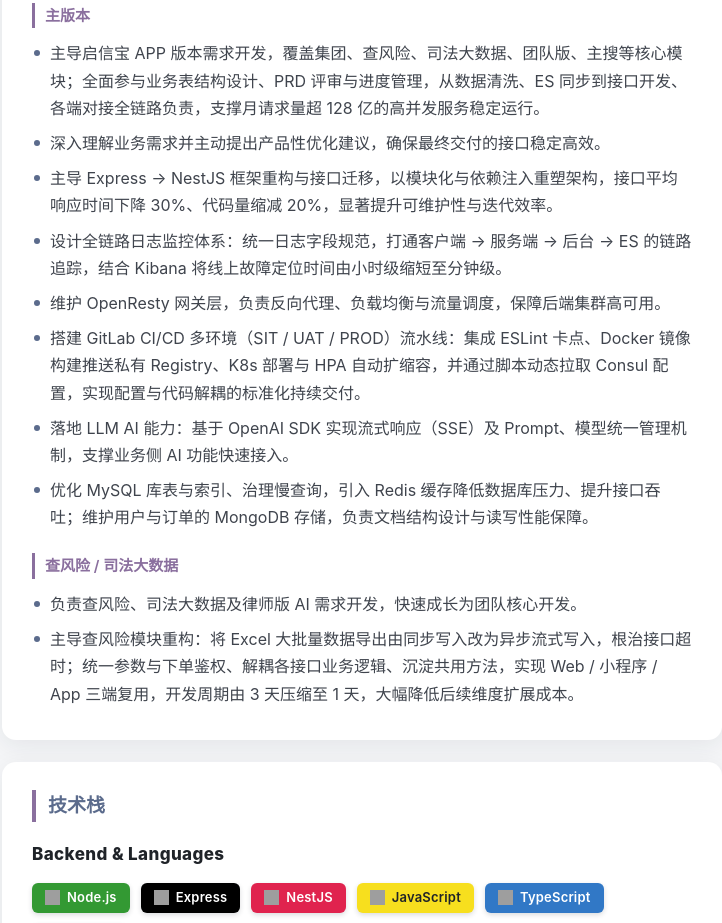
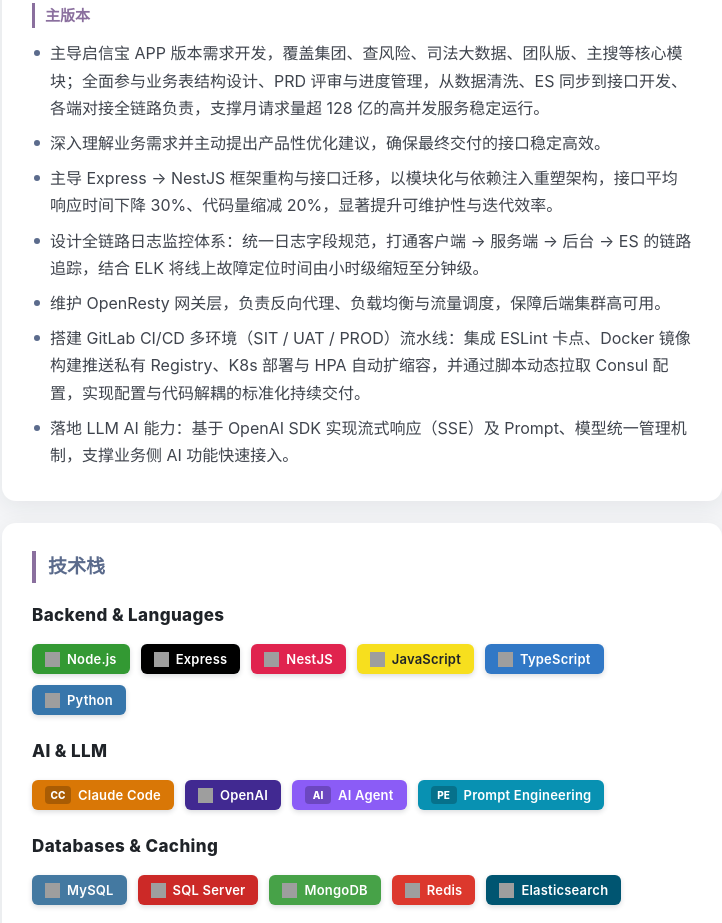
Before and after one commit to YWJL/About, a plain HTML site: page index.html in a window 1280 px wide. Shown: the part 1559-2482 px from the top of the page, without its empty margins (278-1000 px from the left). Drawn offline with Linux system fonts and the light colour scheme; grey boxes are pictures that could not be loaded.

Commit message:
feat：简历优化

```diff
--- a/index.html
+++ b/index.html
@@ -18,7 +18,7 @@
       <img class="avatar" src="头像.jpg" alt="袁逢春头像" />
       <h1 class="name">袁逢春</h1>
       <p class="tagline">NestJS &amp; TypeScript · 高并发核心服务 · LLM / AI Agent 工程实践</p>
-      <p class="title-line">Node.js 后端开发工程师 / AI Agent 工程师 · 4 年工作经验</p>
+      <p class="title-line">Node.js 后端开发工程师 / AI Agent 工程师 · 5 年工作经验</p>
       <nav class="links">
         <a href="https://ywjl.github.io/About/" target="_blank" rel="noopener">自我介绍</a>
         <a href="mailto:201256153@qq.com">201256153@qq.com</a>
@@ -72,21 +72,13 @@
             <li>主导启信宝 APP 版本需求开发，覆盖集团、查风险、司法大数据、团队版、主搜等核心模块；全面参与业务表结构设计、PRD 评审与进度管理，从数据清洗、ES 同步到接口开发、各端对接全链路负责，支撑月请求量超 128 亿的高并发服务稳定运行。</li>
             <li>深入理解业务需求并主动提出产品性优化建议，确保最终交付的接口稳定高效。</li>
             <li>主导 Express → NestJS 框架重构与接口迁移，以模块化与依赖注入重塑架构，接口平均响应时间下降 30%、代码量缩减 20%，显著提升可维护性与迭代效率。</li>
-            <li>设计全链路日志监控体系：统一日志字段规范，打通客户端 → 服务端 → 后台 → ES 的链路追踪，结合 Kibana 将线上故障定位时间由小时级缩短至分钟级。</li>
+            <li>设计全链路日志监控体系：统一日志字段规范，打通客户端 → 服务端 → 后台 → ES 的链路追踪，结合 ELK 将线上故障定位时间由小时级缩短至分钟级。</li>
             <li>维护 OpenResty 网关层，负责反向代理、负载均衡与流量调度，保障后端集群高可用。</li>
             <li>搭建 GitLab CI/CD 多环境（SIT / UAT / PROD）流水线：集成 ESLint 卡点、Docker 镜像构建推送私有 Registry、K8s 部署与 HPA 自动扩缩容，并通过脚本动态拉取 Consul 配置，实现配置与代码解耦的标准化持续交付。</li>
             <li>落地 LLM AI 能力：基于 OpenAI SDK 实现流式响应（SSE）及 Prompt、模型统一管理机制，支撑业务侧 AI 功能快速接入。</li>
-            <li>优化 MySQL 库表与索引、治理慢查询，引入 Redis 缓存降低数据库压力、提升接口吞吐；维护用户与订单的 MongoDB 存储，负责文档结构设计与读写性能保障。</li>
           </ul>
         </div>
 
-        <div class="project">
-          <h3 class="project-name">查风险 / 司法大数据</h3>
-          <ul class="project-list">
-            <li>负责查风险、司法大数据及律师版 AI 需求开发，快速成长为团队核心开发。</li>
-            <li>主导查风险模块重构：将 Excel 大批量数据导出由同步写入改为异步流式写入，根治接口超时；统一参数与下单鉴权、解耦各接口业务逻辑、沉淀共用方法，实现 Web / 小程序 / App 三端复用，开发周期由 3 天压缩至 1 天，大幅降低后续维度扩展成本。</li>
-          </ul>
-        </div>
       </div>
     </section>
 
```
